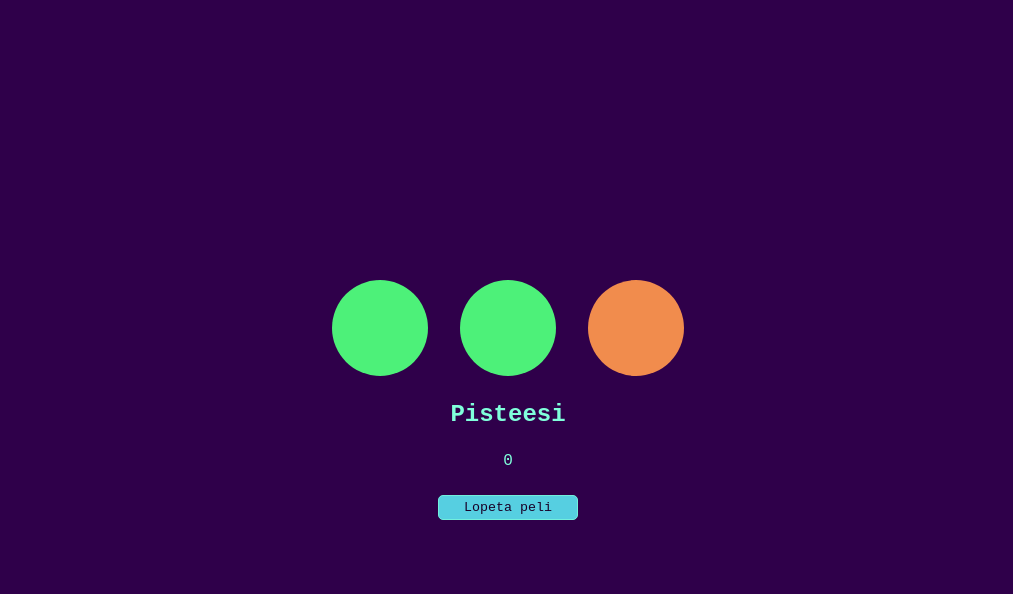
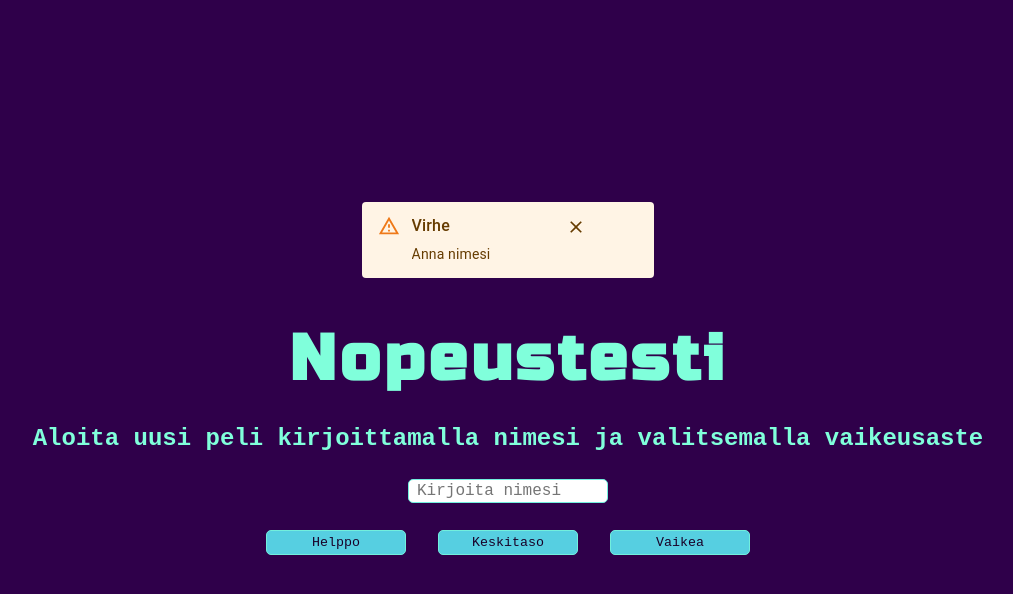
Before and after one commit to JerryUusis/speedgame_react, a React (Vite) app: page / in a window 1280 px wide. Both pictures are taken after a click on the button "Helppo". Shown: the top 594 px of the page, without its empty margins (132-1145 px from the left). Built offline with nearby package versions, Linux system fonts and the light colour scheme; a web font is replaced by a local one.

Commit message:
Add alert popup if name input is empty

```diff
--- a/package.json
+++ b/package.json
@@ -10,8 +10,12 @@
     "preview": "vite preview"
   },
   "dependencies": {
+    "@emotion/react": "^11.11.3",
+    "@emotion/styled": "^11.11.0",
+    "@mui/material": "^5.15.2",
     "react": "^18.2.0",
     "react-dom": "^18.2.0"
+
   },
   "devDependencies": {
     "@types/react": "^18.2.37",
--- a/src/App.jsx
+++ b/src/App.jsx
@@ -1,8 +1,9 @@
 import NewGame from "./components/NewGame"
 import Game from "./components/Game";
 import GameOver from "./components/GameOver";
+import AlertMessage from "./ui_components/AlertMessage";
 import { levels } from "./levels";
-import { useRef, useState } from "react";
+import { useRef, useState, useEffect } from "react";
 
 function App() {
   const [player, setPlayer] = useState()
@@ -16,6 +17,23 @@ function App() {
   const [modal, setModal] = useState(true);
   const [scoreMessage, setScoreMessage] = useState("");
   const [results, setResults] = useState([]);
+  // Hard code alert states
+  const [alertTitle] = useState("Virhe");
+  const [alertContent] = useState("Anna nimesi");
+  const [alertSeverity] = useState("warning");
+  const [alertOpen, setAlertOpen] = useState(false);
+
+  useEffect(() => {
+    if (alertOpen) {
+      const timeoutId = setTimeout(() => {
+        setAlertOpen(false);
+      }, 5000);
+
+      return () => {
+        clearTimeout(timeoutId);
+      };
+    }
+  }, [alertOpen]);
 
   const timeoutIdRef = useRef(null);
   const roundsCount = useRef(0);
@@ -31,7 +49,16 @@ function App() {
     return Math.floor(Math.random() * (max - min)) + min;
   }
 
+  const handleCloseAlert = () => {
+    setAlertOpen(false);
+  };
+
   const gameSetHandler = (difficulty, name) => {
+    if (name.trim() === "") {
+      setAlertOpen(true);
+    }
+    else {
+
       const levelIndex = levels.findIndex((item) => item.difficulty === difficulty);
       difficultyLevel = levels[levelIndex].circlesAmount;
 
@@ -50,6 +77,7 @@ function App() {
     const gameStart = () => {
       setGameOn(!gameOn)
       randomNumb()
+    }
   }
 
   const circleClick = (id) => {
@@ -134,6 +162,13 @@ function App() {
 
   return (
     <div className="main-container">
+      {alertOpen && <AlertMessage
+        title={alertTitle}
+        content={alertContent}
+        severity={alertSeverity}
+        open={alertOpen}
+        onClose={handleCloseAlert}
+      />}
       {gameLaunch && <NewGame
         onClick={gameSetHandler}
         player={player}
--- a/src/components/NewGame.jsx
+++ b/src/components/NewGame.jsx
@@ -4,7 +4,7 @@ const NewGame = ({ onClick, setPlayerName, name}) => {
         <div className="page-content-container">
             <h1>Nopeustesti</h1>
             <h2>Aloita uusi peli  kirjoittamalla nimesi ja valitsemalla vaikeusaste</h2>
-            <input type="text" placeholder="Kirjoita nimesi" onChange={setPlayerName} />
+            <input type="text" placeholder="Kirjoita nimesi" onChange={setPlayerName}/>
             <div className="difficulty-button-container" >
                 <button onClick={() => onClick("helppo", name)}>Helppo</button>
                 <button onClick={() => onClick("keskivaikea", name)}>Keskitaso</button>
--- /dev/null
+++ b/src/ui_components/AlertMessage.jsx
@@ -0,0 +1,15 @@
+import { Alert, AlertTitle } from "@mui/material";
+
+const AlertMessage = ({ title, content, severity, onClose }) => {
+
+    return (
+        <div className="alert-container">
+            <Alert severity={severity} onClose={onClose}>
+                <AlertTitle>{title}</AlertTitle>
+                {content}
+            </Alert>
+        </div>
+    );
+};
+
+export default AlertMessage;
```
Also changed, not shown: 1 other file (tests, documents, lock files or other folders). Lines whose indentation alone changed are shown as unchanged.
